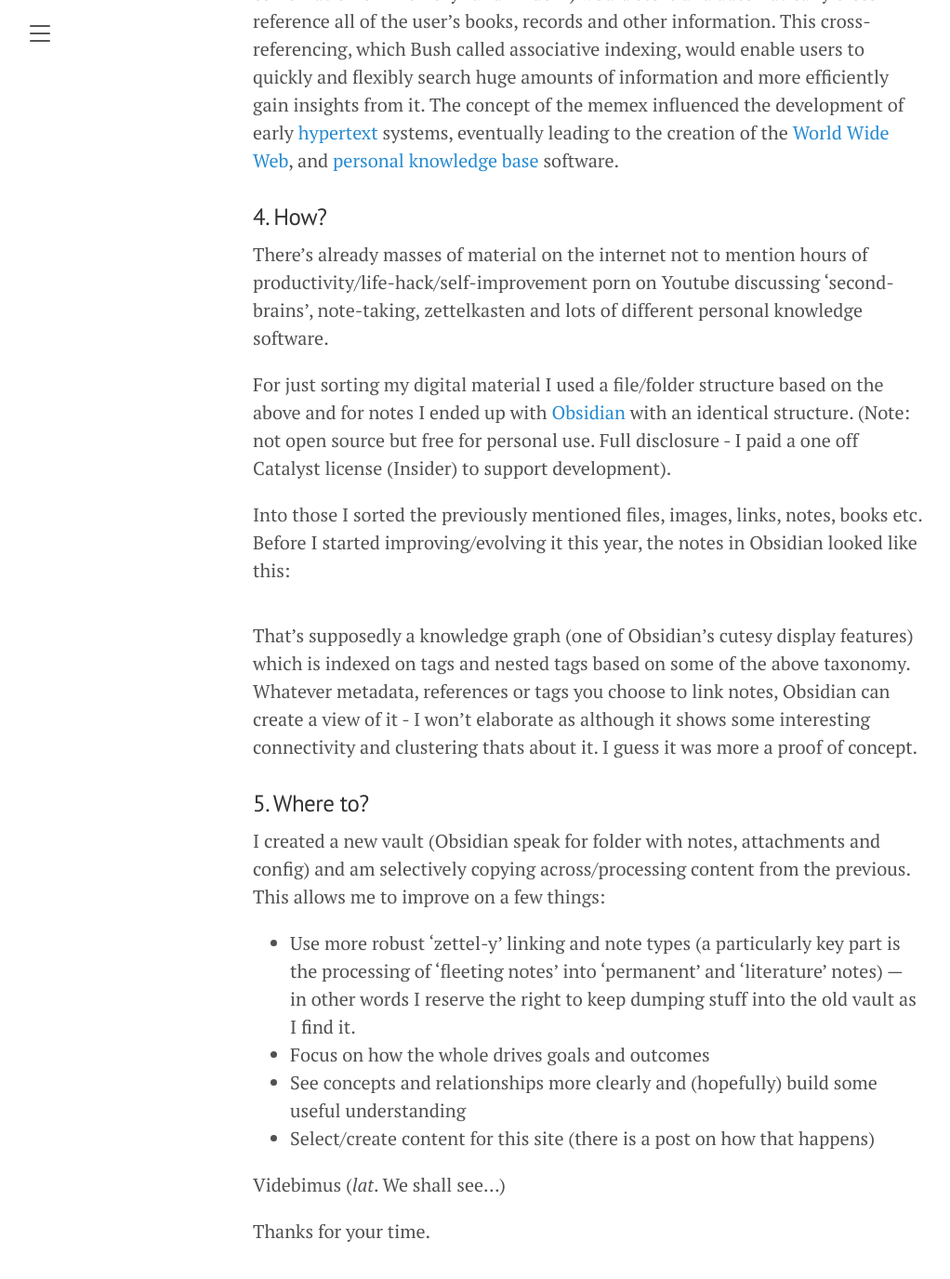
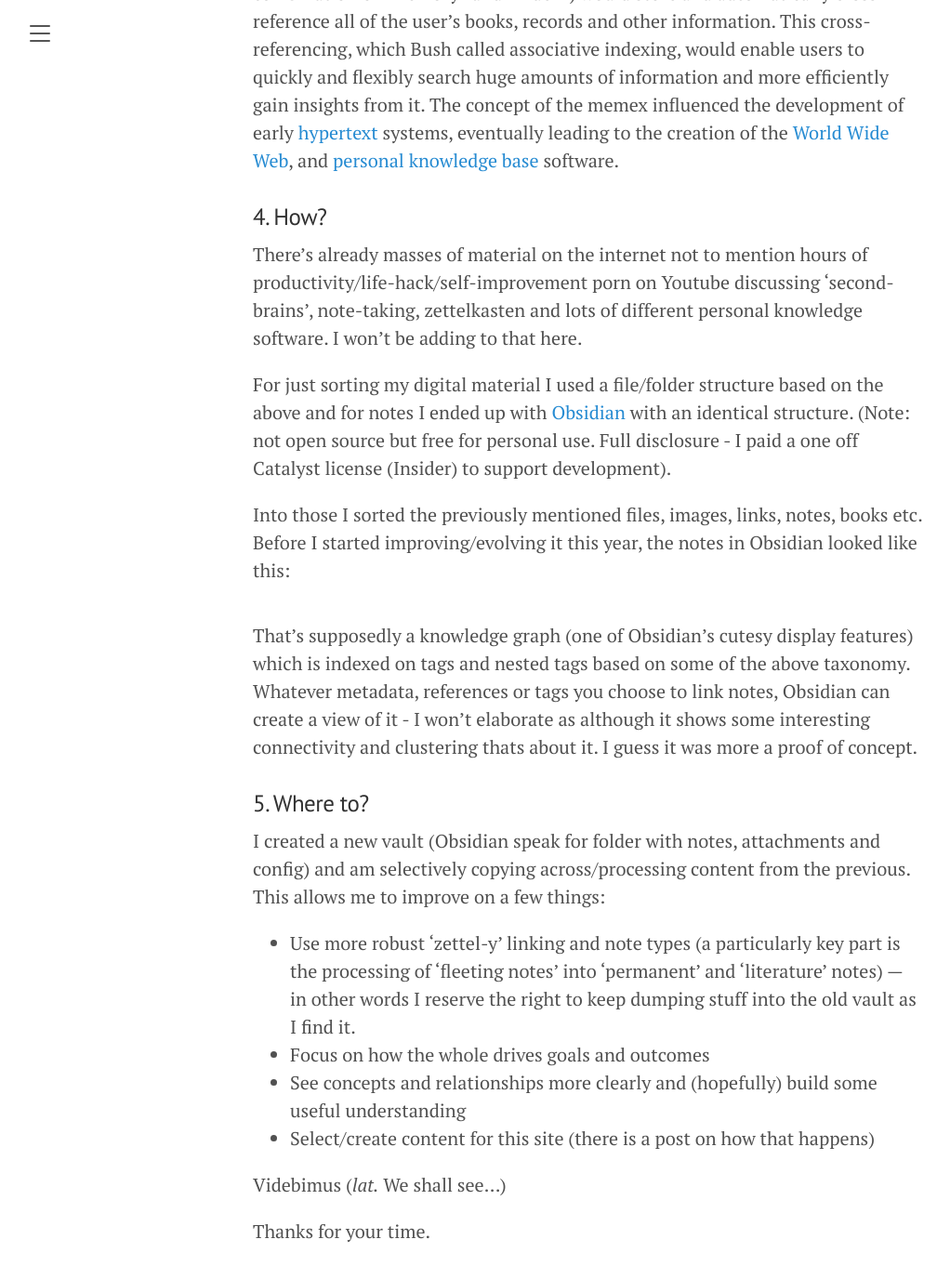
Before and after one commit to kevanchristmas/kevanchristmas.gitHub.io, a Jekyll site: the page built from _posts/2024-02-12-standing on one LEG and zettelkasten.md, in a window 1280 px wide and 1400 px high, scrolled down 2246 px. Shown: the top 1376 px of the window at 93% size, without its empty margins (8-1030 px from the left). Built offline with Jekyll 4.4.1, drawn with Linux system fonts in a browser that asks for light colours.

Commit message:
Tweak and fix
Finished the so what of lots of stuff on internet

```diff
--- a/_posts/2024-02-12-standing on one LEG and zettelkasten.md
+++ b/_posts/2024-02-12-standing on one LEG and zettelkasten.md
@@ -55,7 +55,7 @@ Envisioned as an analog computer to supplement human memory, the memex (a combin
 
 ### 4. How?
 
-There's already masses of material on the internet not to mention hours of productivity/life-hack/self-improvement porn on Youtube discussing 'second-brains', note-taking, zettelkasten and lots of different personal knowledge software.
+There's already masses of material on the internet not to mention hours of productivity/life-hack/self-improvement porn on Youtube discussing 'second-brains', note-taking, zettelkasten and lots of different personal knowledge software. I won't be adding to that here.
 
 For just sorting my digital material I used a file/folder structure based on the above and for notes I ended up with [Obsidian](https://obsidian.md/) with an identical structure. (Note: not open source but free for personal use. Full disclosure - I paid a one off Catalyst license (Insider) to support development).
 
@@ -74,6 +74,6 @@ I created a new vault (Obsidian speak for folder with notes, attachments and con
 - See concepts and relationships more clearly and (hopefully) build some useful understanding
 - Select/create content for this site (there is a post on how that happens)
 
-Videbimus (_lat_. We shall see...)
+Videbimus (_lat._ We shall see...)
 
 Thanks for your time.
```
